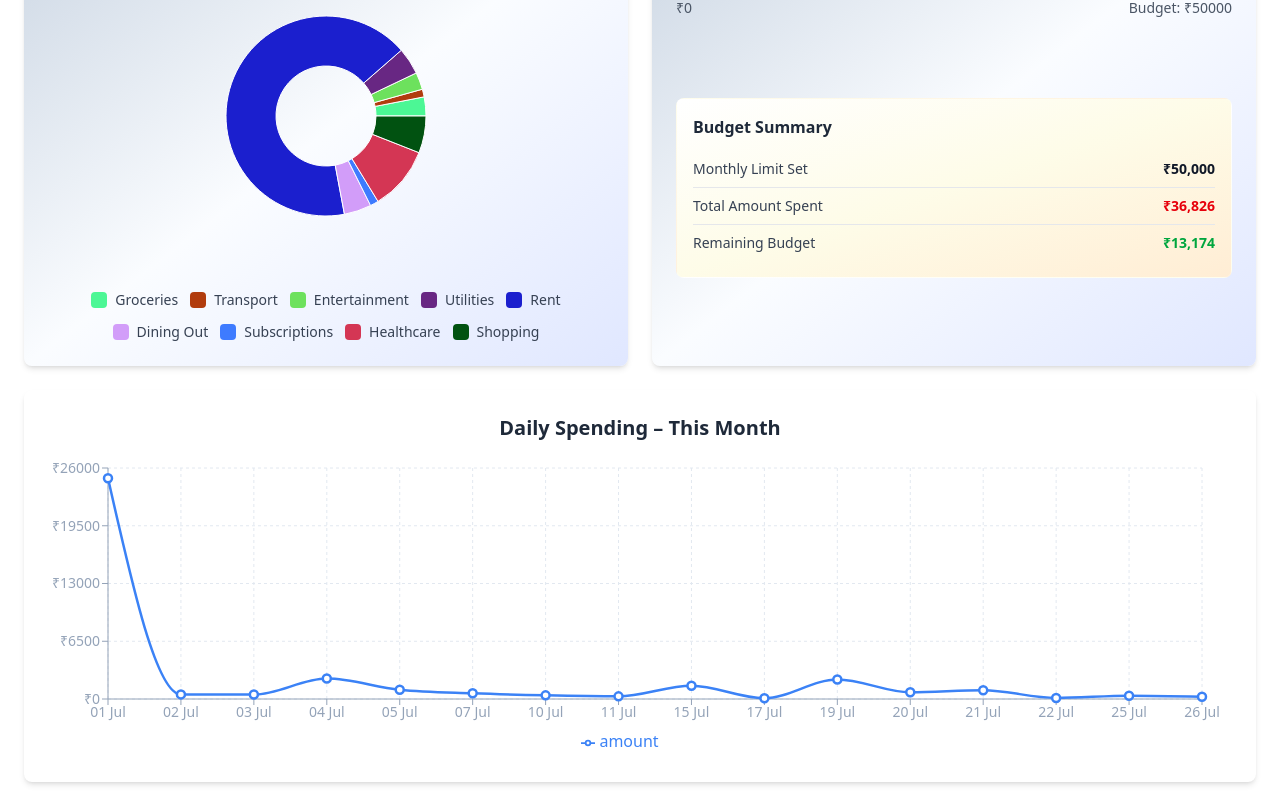
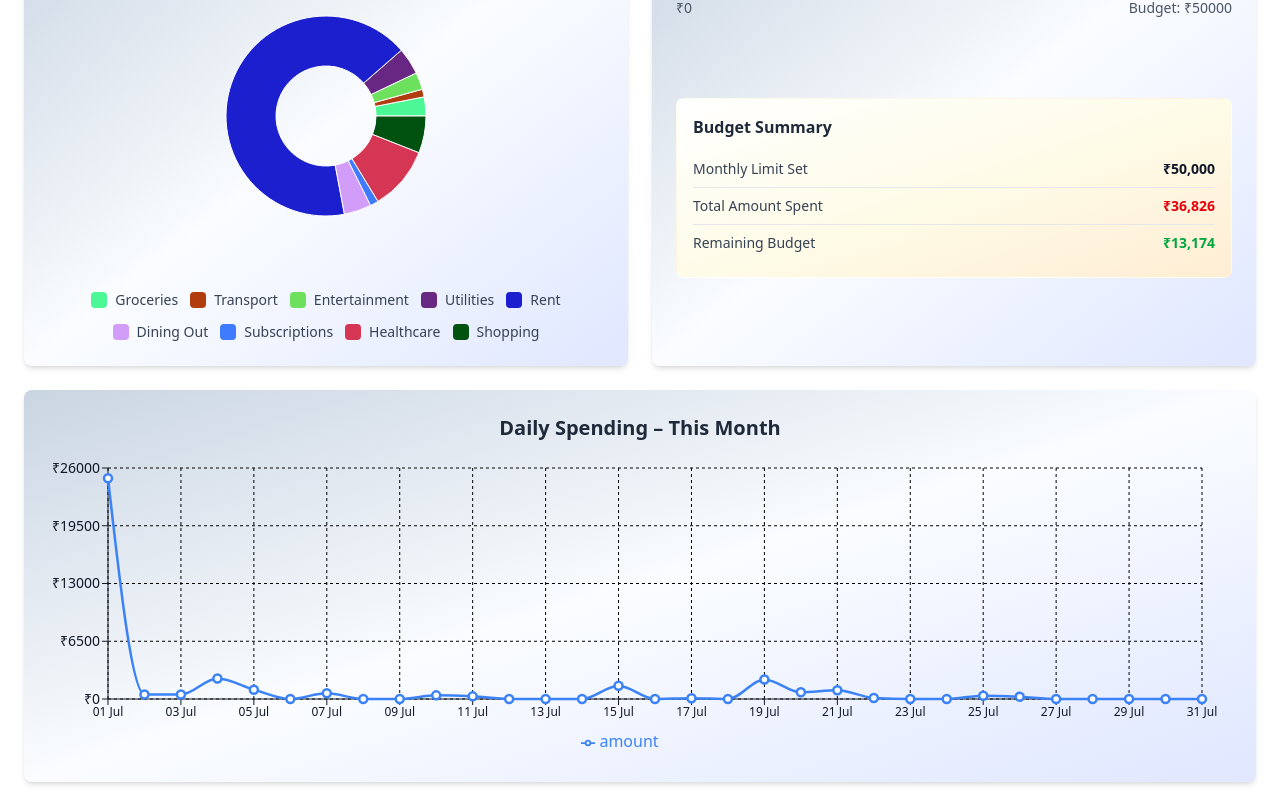
Before and after one commit to amansatya/multi-user-budget-tracker, a React (Vite) app in the folder client/: page /dashboard in a window 1280 px wide. Shown: the part 2015-2821 px from the top of the page. Built offline with nearby package versions, Linux system fonts and the light colour scheme.

Commit message:
Updated the UI of the file LineChart and added some moore formatting and data

```diff
--- a/client/src/features/dashboard/LineChart.jsx
+++ b/client/src/features/dashboard/LineChart.jsx
@@ -1,4 +1,4 @@
-import React from "react";
+import React, { useState, useEffect } from "react";
 import {
     LineChart as ReLineChart,
     Line,
@@ -9,33 +9,38 @@ import {
     CartesianGrid,
     Legend
 } from "recharts";
-import mockExpenses from "../../data/mockExpenses.json";
 
-const getMonthlySpending = () => {
-    const currentMonth = new Date().getMonth();
+const getMonthlySpending = (expensesData) => {
+    const currentDate = new Date();
+    const currentMonth = currentDate.getMonth();
+    const currentYear = currentDate.getFullYear();
+
+    const daysInMonth = new Date(currentYear, currentMonth + 1, 0).getDate();
+
     const spendingMap = {};
-
-    mockExpenses.forEach((expense) => {
+    expensesData.forEach((expense) => {
         const [day, month, year] = expense.date.split('-');
         const date = new Date(parseInt(year), parseInt(month) - 1, parseInt(day));
 
-        if (date.getMonth() === currentMonth) {
+        if (date.getMonth() === currentMonth && date.getFullYear() === currentYear) {
             const dayKey = expense.date;
             spendingMap[dayKey] = (spendingMap[dayKey] || 0) + expense.amount;
         }
     });
 
-    const formatted = Object.entries(spendingMap).map(([date, total]) => ({
-        date,
-        amount: total,
-    }));
+    const allDates = [];
+    for (let day = 1; day <= daysInMonth; day++) {
+        const dayStr = day.toString().padStart(2, '0');
+        const monthStr = (currentMonth + 1).toString().padStart(2, '0');
+        const dateKey = `${dayStr}-${monthStr}-${currentYear}`;
 
-    return formatted.sort((a, b) => {
-        const [dayA, monthA, yearA] = a.date.split('-');
-        const [dayB, monthB, yearB] = b.date.split('-');
-        return new Date(parseInt(yearA), parseInt(monthA) - 1, parseInt(dayA)).getTime() -
-            new Date(parseInt(yearB), parseInt(monthB) - 1, parseInt(dayB)).getTime();
-    });
+        allDates.push({
+            date: dateKey,
+            amount: spendingMap[dateKey] || 0,
+        });
+    }
+
+    return allDates;
 };
 
 const CustomTooltip = ({ active, payload, label }) => {
@@ -50,24 +55,46 @@ const CustomTooltip = ({ active, payload, label }) => {
         return (
             <div className="bg-gray-800 text-white px-3 py-1 rounded shadow text-sm">
                 <p>{formattedDate}:</p>
-                <p className="font-semibold">₹{payload[0].value}</p>
+                <p className="font-semibold">
+                    {payload[0].value === 0 ? 'No spending' : `₹${payload[0].value}`}
+                </p>
             </div>
         );
     }
     return null;
 };
 
-const SpendingLineChart = () => {
-    const data = getMonthlySpending();
+const SpendingLineChart = ({ data = [] }) => {
+    const chartData = getMonthlySpending(data);
+
+    const [isDarkMode, setIsDarkMode] = useState(
+        window.matchMedia && window.matchMedia('(prefers-color-scheme: dark)').matches
+    );
+
+    useEffect(() => {
+        const mediaQuery = window.matchMedia('(prefers-color-scheme: dark)');
+
+        const handleChange = (e) => {
+            setIsDarkMode(e.matches);
+        };
+
+        mediaQuery.addEventListener('change', handleChange);
+
+        return () => mediaQuery.removeEventListener('change', handleChange);
+    }, []);
+
+    const gridStroke = isDarkMode ? '#e2e8f0' : '#000000';
+    const axisStroke = isDarkMode ? '#e2e8f0' : '#111827';
 
     return (
-        <div className="bg-white dark:bg-gray-900 p-6 rounded-lg shadow-md">
+        <div className="bg-gradient-to-br from-slate-300 via-blue-50/30 to-indigo-100
+                       dark:from-gray-900 dark:via-slate-900 dark:to-indigo-950 p-6 rounded-lg shadow-md">
             <h2 className="text-xl font-semibold text-center text-gray-800 dark:text-white mb-4">
                 Daily Spending – This Month
             </h2>
             <ResponsiveContainer width="100%" height={300}>
-                <ReLineChart data={data} margin={{ top: 10, right: 30, left: 0, bottom: 5 }}>
-                    <CartesianGrid strokeDasharray="3 3" stroke="#e2e8f0" />
+                <ReLineChart data={chartData} margin={{ top: 10, right: 30, left: 0, bottom: 5 }}>
+                    <CartesianGrid strokeDasharray="3 3" stroke={gridStroke} />
                     <XAxis
                         dataKey="date"
                         tickFormatter={(date) => {
@@ -76,11 +103,13 @@ const SpendingLineChart = () => {
                                 'Jul', 'Aug', 'Sep', 'Oct', 'Nov', 'Dec'];
                             return `${day} ${monthNames[parseInt(month) - 1]}`;
                         }}
-                        stroke="#94a3b8"
+                        stroke={axisStroke}
                         className="text-sm"
+                        interval="preserveStartEnd"
+                        tick={{ fontSize: 12 }}
                     />
                     <YAxis
-                        stroke="#94a3b8"
+                        stroke={axisStroke}
                         tickFormatter={(value) => `₹${value}`}
                         className="text-sm"
                     />
@@ -93,6 +122,7 @@ const SpendingLineChart = () => {
                         strokeWidth={2.5}
                         dot={{ r: 4 }}
                         activeDot={{ r: 6, stroke: "#2563EB", strokeWidth: 2, fill: "white" }}
+                        connectNulls={false}
                     />
                 </ReLineChart>
             </ResponsiveContainer>
```
